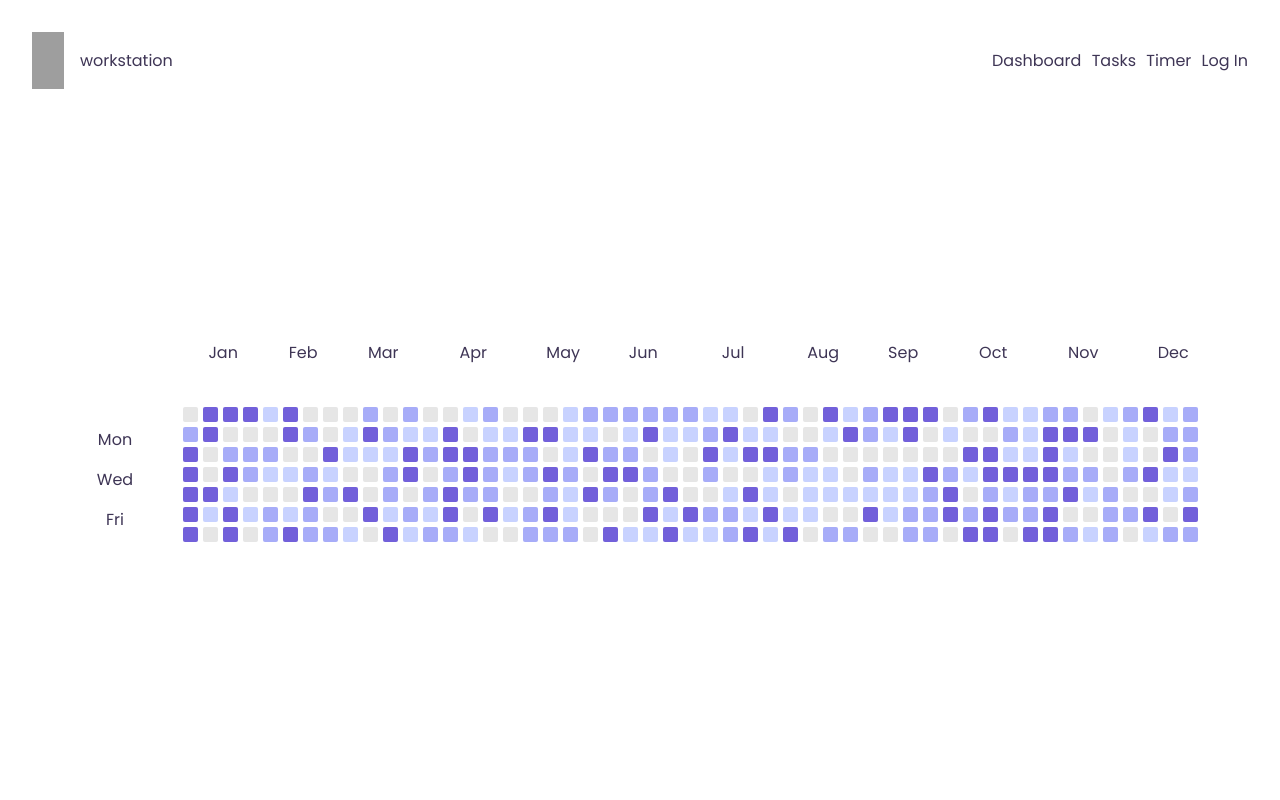
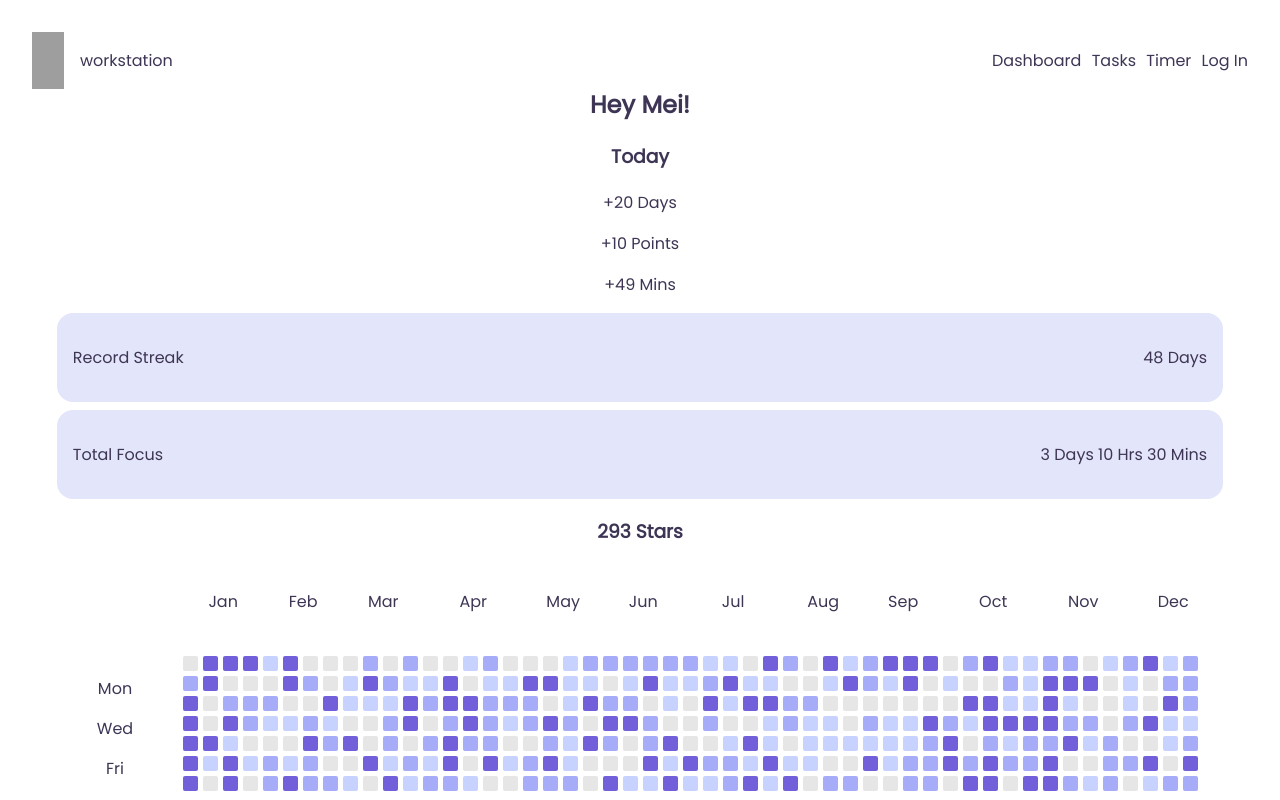
Before and after one commit to mei-lu/flowstate, a React (Create React App) app: page /dashboard in a window 1280 px wide. Built offline with nearby package versions, Linux system fonts and the light colour scheme; grey boxes are pictures that could not be loaded.

Commit message:
Place dashboard components

```diff
--- a/src/App.css
+++ b/src/App.css
@@ -12,7 +12,7 @@
 }
 
 a {
-  color: rgb(167, 172, 248);
+  color: rgb(150, 155, 223);
   text-decoration: none;
 }
 
@@ -202,3 +202,14 @@ a {
 .squares li[data-level="3"] {
   background-color: rgb(114, 96, 218);
 }
+
+/* Dashboard Status Cards */
+.statcard-small {
+  display: flex;
+  justify-content: space-between;
+  padding: 1rem;
+  width: 1fr;
+  border-radius: 1rem;
+  background-color: rgb(227, 229, 250);
+  margin: 0.5rem;
+}
--- /dev/null
+++ b/src/components/dashboard/StatCardSmall.jsx
@@ -0,0 +1,11 @@
+import React from 'react';
+
+class StatCardSmall extends React.Component {
+    render() {
+        return <div class='statcard-small'>
+            <p>{this.props.title}</p>
+            <p>{this.props.data}</p>
+        </div>
+    }
+}
+export default StatCardSmall;
--- /dev/null
+++ b/src/components/dashboard/StatToday.jsx
@@ -0,0 +1,13 @@
+import React from 'react';
+
+class StatToday extends React.Component {
+    render() {
+        return <div className='today-stat'>
+            <h3>Today</h3>
+            <p>+{this.props.currentStreak} Days</p>
+            <p>+{this.props.points} Points</p>
+            <p>+{this.props.focusTime} Mins</p>
+        </div>
+    }
+}
+export default StatToday;
--- a/src/pages/Dashboard.jsx
+++ b/src/pages/Dashboard.jsx
@@ -1,14 +1,16 @@
 import React from 'react';
 import ContributionGraph from '../components/dashboard/ContributionGraph';
+import StatCardSmall from '../components/dashboard/StatCardSmall';
+import StatToday from '../components/dashboard/StatToday';
 
 class Dashboard extends React.Component{
-    // Total days / hours / mins focused
-
-    //Stationmaster cards + level + no. of stationmasters met
-
-    //Achievements (?)
     render() {
         return <div>
+            <div><h2>Hey Mei!</h2></div>
+            <StatToday currentStreak='20' points='10' focusTime='49'/>
+            <StatCardSmall title='Record Streak' data='48 Days'/>
+            <StatCardSmall title='Total Focus' data='3 Days 10 Hrs 30 Mins'/>
+            <h3 class='contribution-count'>293 Stars</h3>
             <ContributionGraph/>
         </div>
     }
```
